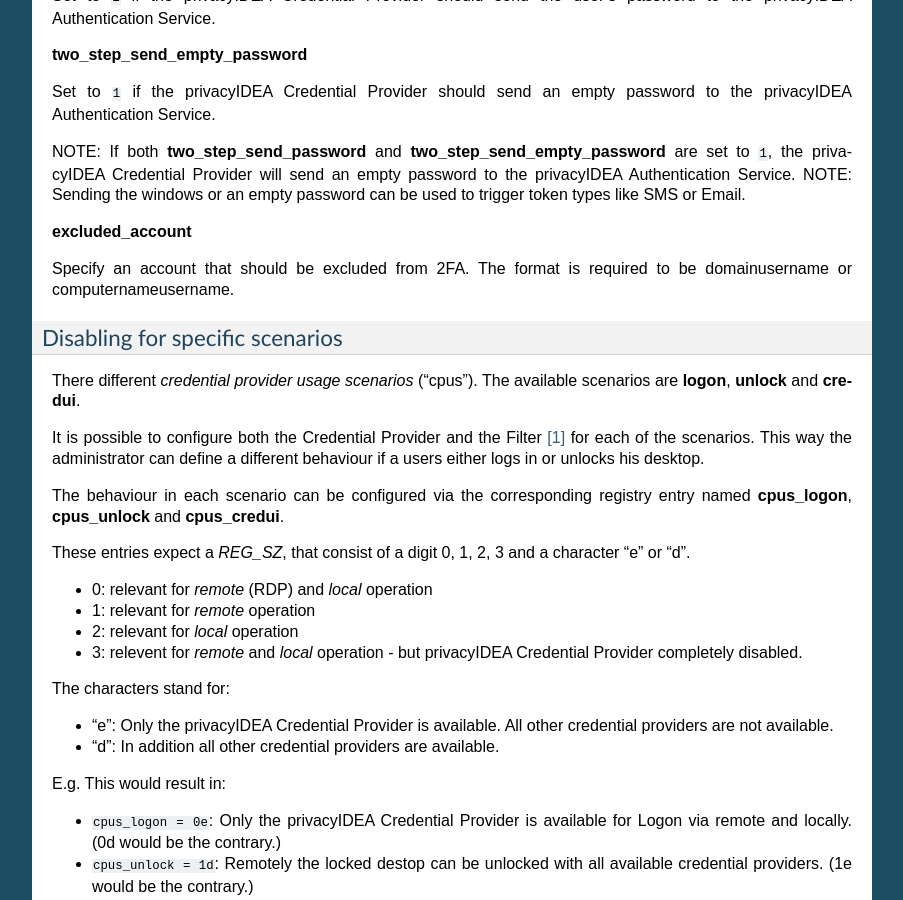
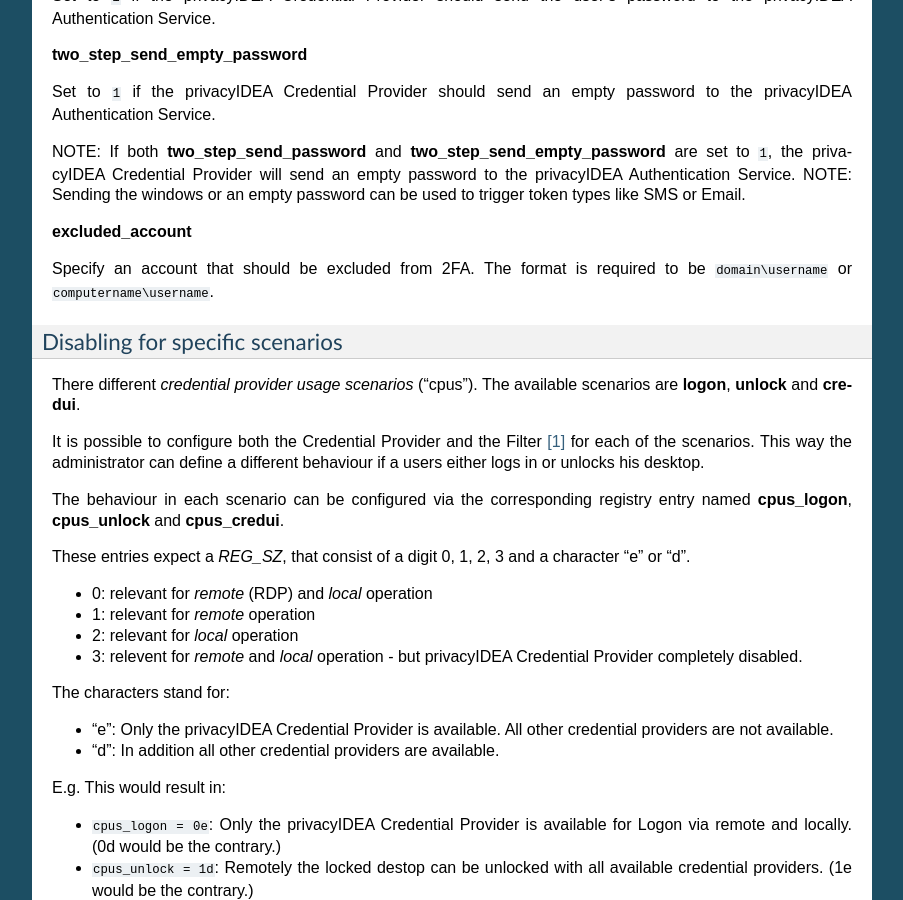
Before and after one commit to privacyidea/privacyidea-credential-provider, a Sphinx documentation site: the page built from doc/configuration.rst, in a window 1280 px wide and 900 px high, scrolled down 1375 px. Shown: the whole window, without its empty margins (198-1101 px from the left). Built offline with Sphinx 7.4.7, drawn with Linux system fonts in a browser that asks for light colours.

Commit message:
Fix the viewing of domain users
The backslash in the domain username is not display in the
documentation, since it is used for escaping.

Use backticks to format this as code, so the backslash is
visisble.

```diff
--- a/doc/configuration.rst
+++ b/doc/configuration.rst
@@ -81,7 +81,7 @@
 
 **excluded_account**
 
-Specify an account that should be excluded from 2FA. The format is required to be domain\username or computername\username.
+Specify an account that should be excluded from 2FA. The format is required to be ``domain\username`` or ``computername\username``.
 
 
 Disabling for specific scenarios
```
